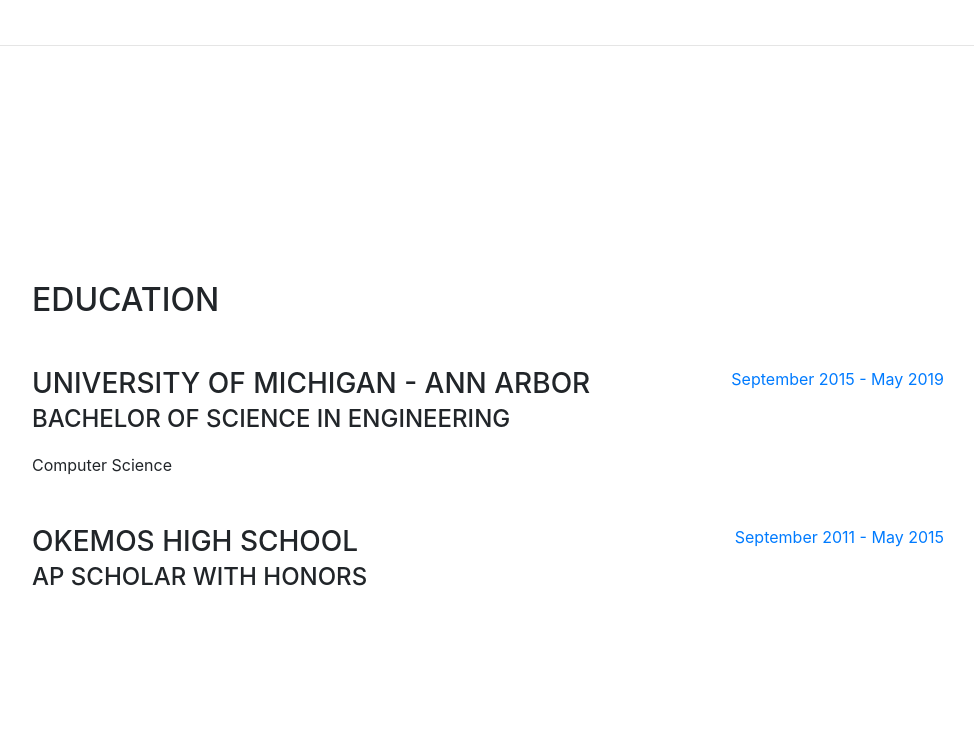
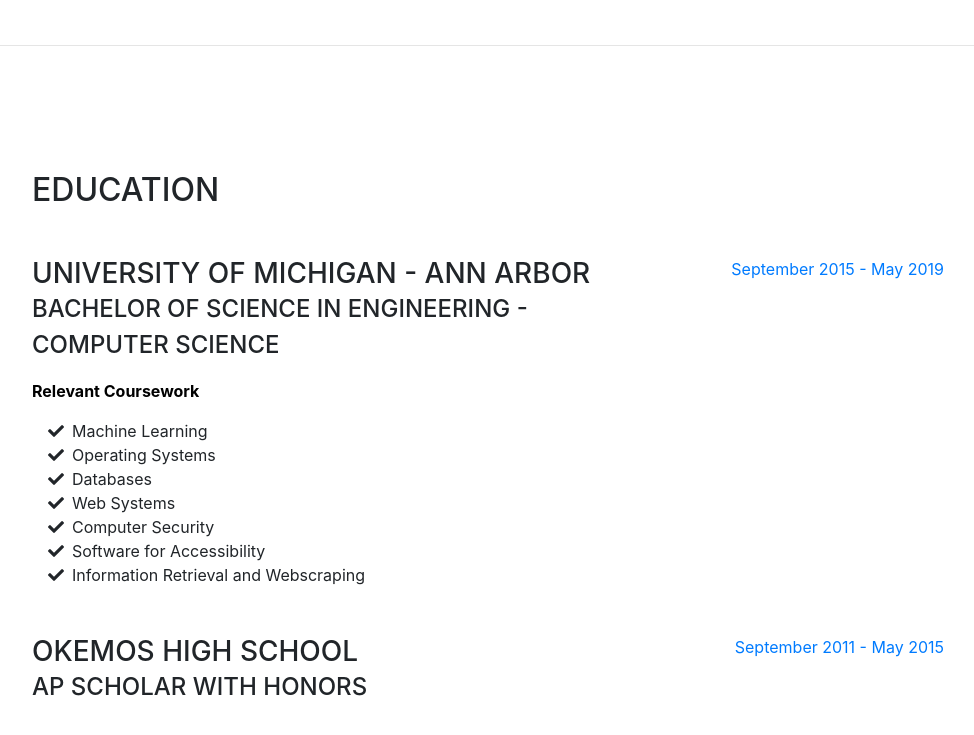
Before and after one commit to ayshinn/ayshinn.github.io, a website with bundled scripts: page index.html in a window 1280 px wide. Shown: the part 1793-2528 px from the top of the page, without its empty margins (288-1262 px from the left). Built offline with nearby package versions, Linux system fonts and the light colour scheme; a web font is replaced by a local one.

Commit message:
Update resume link on website, and added relevant college courses

```diff
--- a/index.html
+++ b/index.html
@@ -49,6 +49,9 @@
         <li class="nav-item">
           <a class="nav-link js-scroll-trigger" href="#skills">Skills</a>
         </li>
+        <li class="nav-item">
+          <a class="nav-link js-scroll-trigger" href="resume/resume.pdf">Resume</a>
+        </li>
       </ul>
     </div>
   </nav>
@@ -76,9 +79,6 @@
           </a>
           <a href="https://www.facebook.com/anthony.shinn/">
             <i class="fab fa-facebook-f"></i>
-          </a>
-          <a href="resume/resume.pdf">
-            <i class="fab fa-file"></i>
           </a>
         </div>
       </div>
@@ -136,9 +136,38 @@
         <div class="resume-item d-flex flex-column flex-md-row justify-content-between mb-5">
           <div class="resume-content">
             <h3 class="mb-0">University of Michigan - Ann Arbor</h3>
-            <div class="subheading mb-3">Bachelor of Science in Engineering</div>
-            <div>Computer Science</div>
-            <!--<p>GPA: 3.23</p>-->
+            <div class="subheading mb-3">Bachelor of Science in Engineering - Computer Science</div>
+            <p style="color:black;font-weight:bold;">Relevant Coursework</p>
+            <ul class="fa-ul mb-0">
+              <li>
+                <i class="fa-li fa fa-check"></i>
+                Machine Learning
+              </li>
+              <li>
+                <i class="fa-li fa fa-check"></i>
+                Operating Systems
+              </li>
+              <li>
+                <i class="fa-li fa fa-check"></i>
+                Databases
+              </li>
+              <li>
+                <i class="fa-li fa fa-check"></i>
+                Web Systems
+              </li>
+              <li>
+                <i class="fa-li fa fa-check"></i>
+                Computer Security
+              </li>
+              <li>
+                <i class="fa-li fa fa-check"></i>
+                Software for Accessibility
+              </li>
+              <li>
+                <i class="fa-li fa fa-check"></i>
+                Information Retrieval and Webscraping
+              </li>
+            </ul>
           </div>
           <div class="resume-date text-md-right">
             <span class="text-primary">September 2015 - May 2019</span>
```
